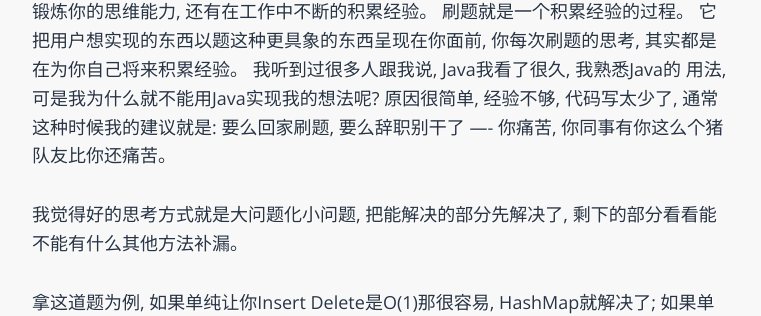
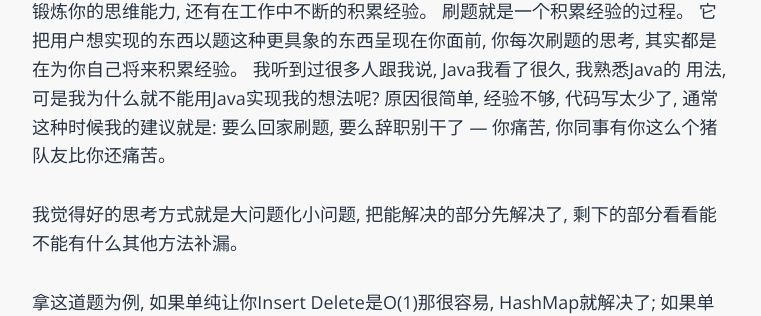
Before and after one commit to sophiesongge/sophiesongge.github.io, a Jekyll site: the page built from _posts/2017-01-19-get-random.markdown, in a window 1280 px wide. Shown: the part 2289-2605 px from the top of the page, without its empty margins (258-1019 px from the left). Built offline with Jekyll 4.4.1, drawn with Linux system fonts in a browser that asks for light colours; some web fonts are replaced; some of the changed text lies outside the part shown.

Commit message:
add posts

```diff
--- a/_posts/2017-01-19-get-random.markdown
+++ b/_posts/2017-01-19-get-random.markdown
@@ -47,7 +47,7 @@ hints? 好啊。我说。人都有紧张的时候嘛, 说不定她一紧张就
 
 其实刷题都是其次, 锻炼自己解决问题的思路才是最重要的, 因为在日常工作中, 没有套路可寻, 每一个突破, 每一个功能的实现, 都需要你自己动脑筋想解决方案, 判断解决方案是不是最优, 测试解决方案的鲁棒性, 等等。 那么遇到一个问题, 或者想实现一个东西的时候, 如何入手呢? 这不是你拍脑门就能
 想出来的, 这需要你平时养成好的思考习惯, 不断的锻炼你的思维能力, 还有在工作中不断的积累经验。 刷题就是一个积累经验的过程。 它把用户想实现的东西以题这种更具象的东西呈现在你面前, 你每次刷题的思考, 其实都是在为你自己将来积累经验。 我听到过很多人跟我说, Java我看了很久, 我熟悉Java的
-用法, 可是我为什么就不能用Java实现我的想法呢? 原因很简单, 经验不够, 代码写太少了, 通常这种时候我的建议就是: 要么回家刷题, 要么辞职别干了 ---- 你痛苦, 你同事有你这么个猪队友比你还痛苦。
+用法, 可是我为什么就不能用Java实现我的想法呢? 原因很简单, 经验不够, 代码写太少了, 通常这种时候我的建议就是: 要么回家刷题, 要么辞职别干了 --- 你痛苦, 你同事有你这么个猪队友比你还痛苦。
 
 我觉得好的思考方式就是大问题化小问题, 把能解决的部分先解决了, 剩下的部分看看能不能有什么其他方法补漏。
 
```
